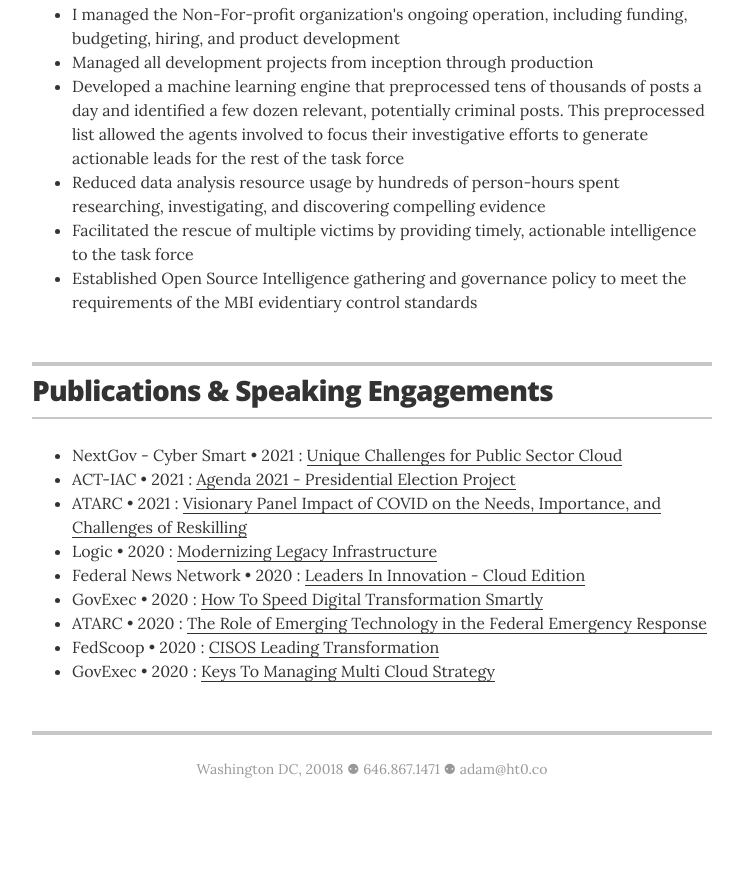
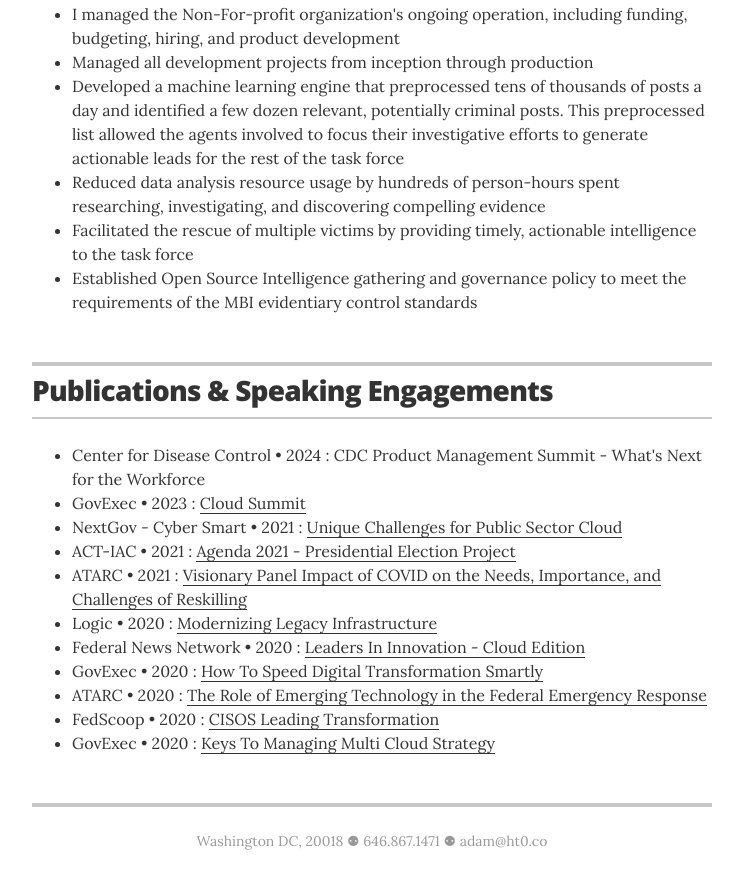
Before and after one commit to inuwashi/inuwashi.github.io, a Jekyll site: the page built from index.html, in a window 1280 px wide and 900 px high, scrolled down 5970 px. Shown: the top 889 px of the window, without its empty margins (268-1011 px from the left). Built offline with Jekyll 4.4.1, drawn with Linux system fonts in a browser that asks for light colours; before the commit the page ends 6798 px from its top, so only the background shows below that.

Commit message:
more taking

```diff
--- a/_data/publications.yml
+++ b/_data/publications.yml
@@ -2,6 +2,20 @@
 # uncomment the urls if you wish to display them, and add your own URL
 
 
+
+# CDC Product Management Summit
+- publication: CDC Product Management Summit - What's Next for the Workforce
+  publisher: Center for Disease Control
+  date: 2024
+  # url: "https://events.nextgov.com/cybersmart-summit-2021/agenda/"
+  # description: Lorem
+
+# GovExecCloud Summit
+- publication: Cloud Summit
+  publisher: GovExec
+  date: 2023
+  url: "https://events.nextgov.com/ngfcw-cloud-summit-2023/"
+  # description: Lorem
 
 # NextGov CyberSmart 2021
 - publication: Unique Challenges for Public Sector Cloud
```
